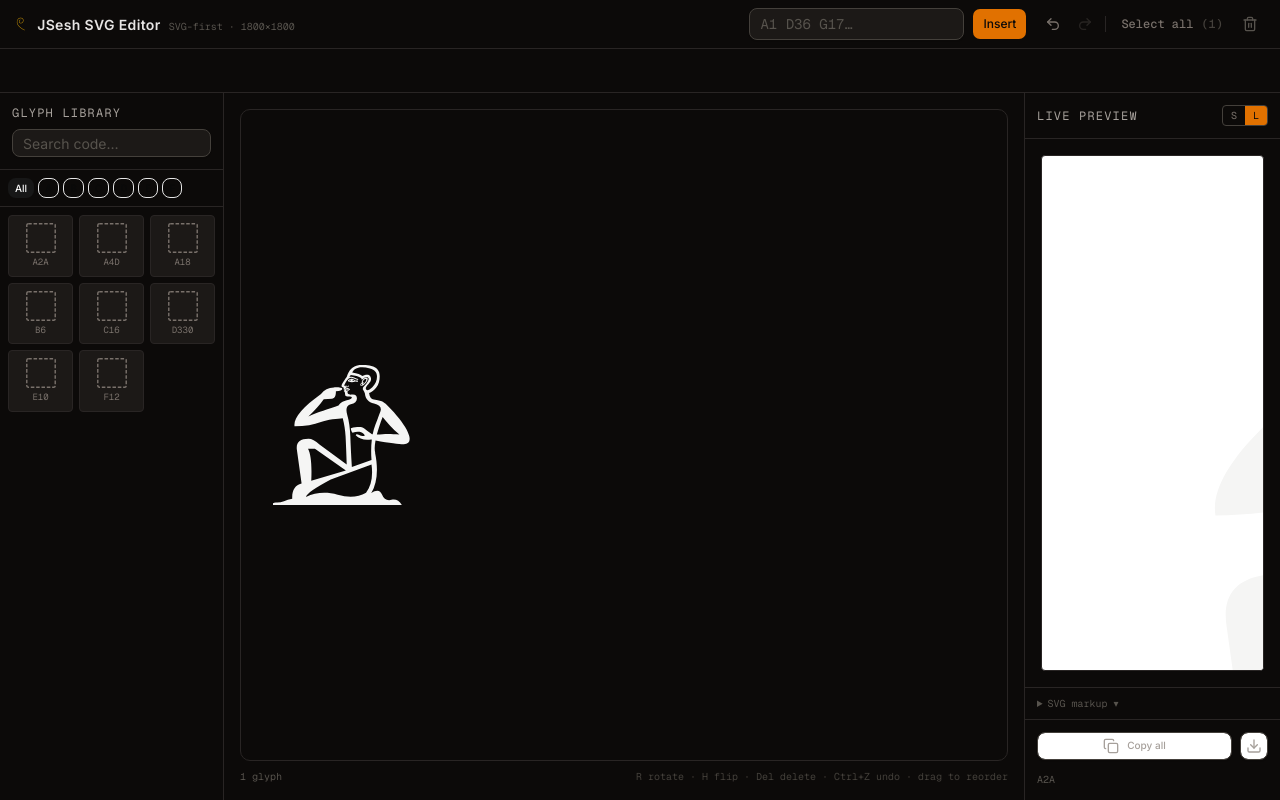
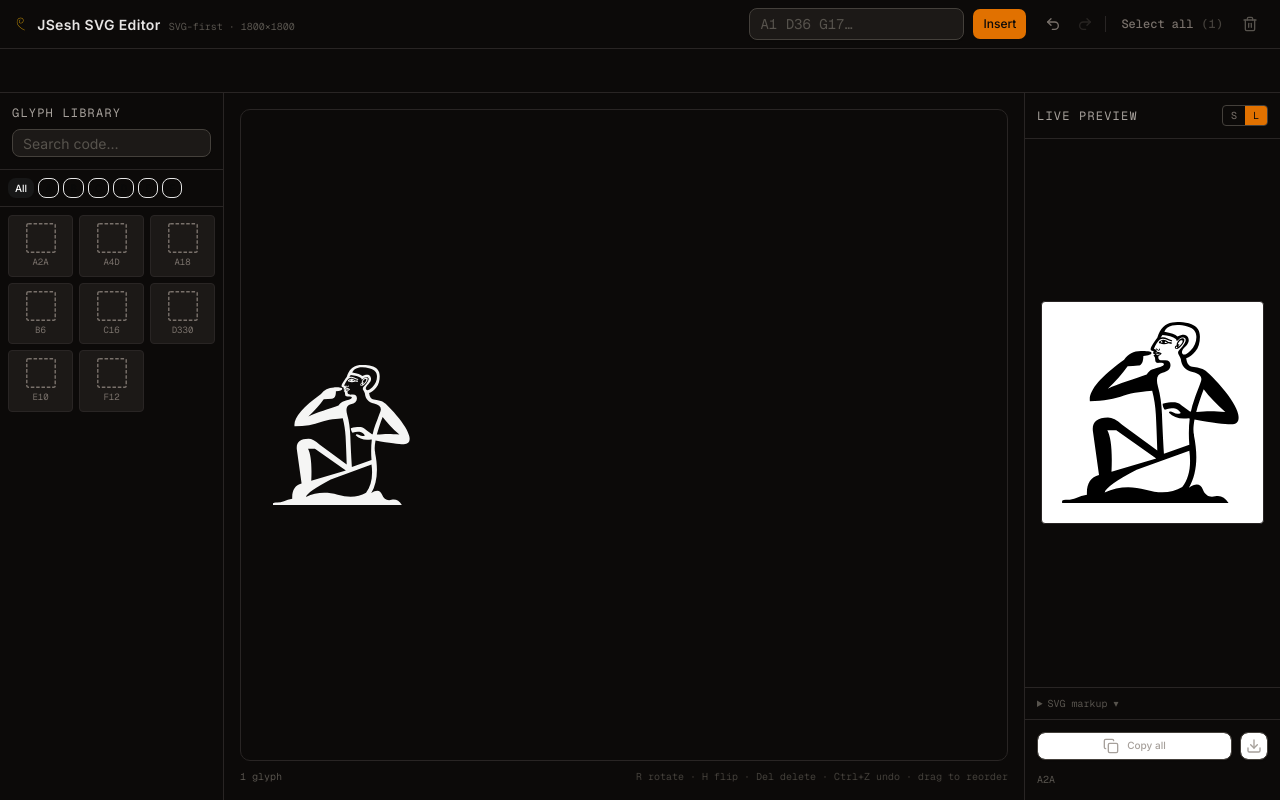
Before and after one commit to ahmedwagd/jsesheditor, a Next.js app: page / in a window 1280 px wide. Both pictures are taken after a click on the button "A2A". Built offline with nearby package versions, Linux system fonts and the light colour scheme.

Commit message:
fix(canvas): ensure SVG preview scales to fit container

```diff
--- a/components/canvas/PreviewPanel.tsx
+++ b/components/canvas/PreviewPanel.tsx
@@ -81,8 +81,10 @@ export function PreviewPanel() {
       <div className="flex-1 flex items-center justify-center p-4 overflow-hidden">
         {composedSvg ? (
           <div
-            className="w-full max-h-full overflow-hidden rounded border border-stone-800 bg-white"
-            dangerouslySetInnerHTML={{ __html: composedSvg }}
+            className="w-full max-h-full overflow-hidden rounded border border-stone-800 bg-white text-black flex items-center justify-center"
+            dangerouslySetInnerHTML={{
+              __html: composedSvg.replace(/width="[^"]*"/, 'width="100%"').replace(/height="[^"]*"/, 'height="100%"')
+            }}
             title="Export preview — this exact SVG is copied to clipboard"
           />
         ) : (
```
